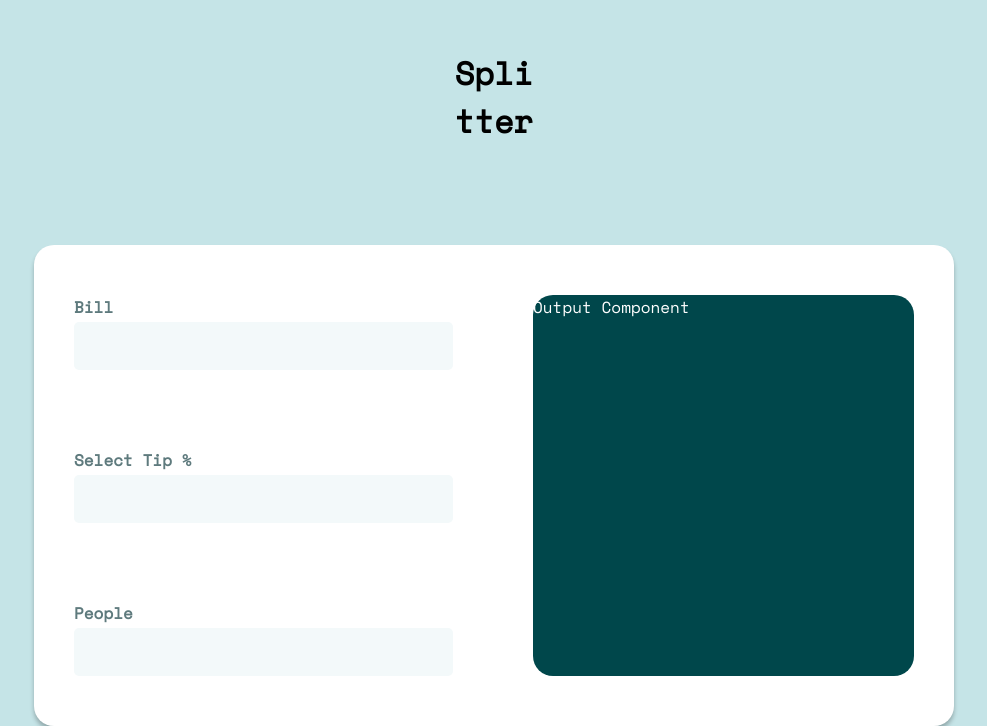
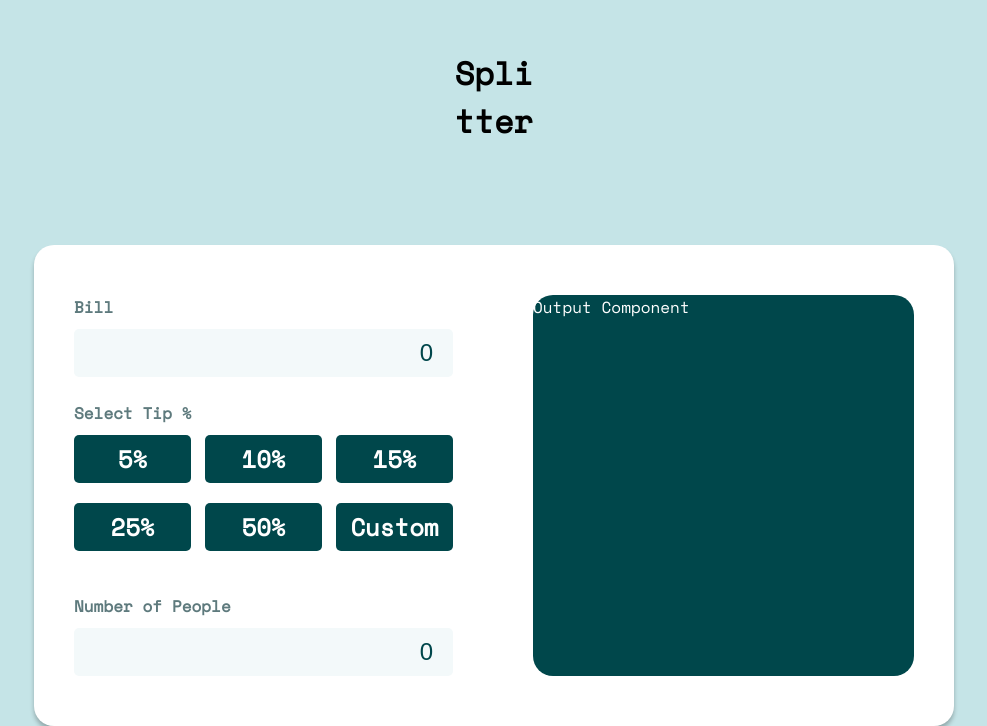
Before and after one commit to Mitch4sho/Tip-calculator, a React (Create React App) app: page / in a window 1280 px wide. Shown: the part 114-840 px from the top of the page, without its empty margins (146-1133 px from the left). Built offline with nearby package versions, Linux system fonts and the light colour scheme; the HTML template or start-up script is replaced by a standard one.

Commit message:
refactor select tip component

```diff
--- a/src/App.js
+++ b/src/App.js
@@ -1,6 +1,6 @@
-import React, { useState } from 'react';
-import Bill from './components/Bill component/Bill';
-import Output from './components/Output component/Output';
+import React, { useState } from "react";
+import Bill from "./components/Bill component/Bill";
+import Output from "./components/Output component/Output";
 
 function App() {
   const [bill, setBill] = useState(0);
@@ -8,25 +8,25 @@ function App() {
   const [people, setPeople] = useState(0);
 
   const handleBillUpdate = () => {
-    console.log('bill updated')
-  }
+    console.log("bill updated");
+  };
 
-  const handleTipUpdate = () => {
-    console.log('tip updated')
-  }
+  const handleTipUpdate = (value) => {
+    console.log("tip updated", value);
+  };
 
   const handlePeopleUpdate = () => {
-    console.log('People updated')
-  }
+    console.log("People updated");
+  };
 
   return (
-    <div className='app'>
-      <div className='header'>
+    <div className="app">
+      <div className="header">
         <h1>Spli</h1>
         <h1>tter</h1>
       </div>
       <div className="container">
-        <Bill />
+        <Bill onTipUpdate={handleTipUpdate} />
         <Output />
       </div>
     </div>
--- a/src/components/Bill component/Bill.css
+++ b/src/components/Bill component/Bill.css
@@ -6,7 +6,7 @@ input::-webkit-inner-spin-button {
 }
 
 /* Firefox */
-input[type=number] {
+input[type="number"] {
   -moz-appearance: textfield;
 }
 
@@ -18,31 +18,68 @@ input[type=number] {
   width: 379px;
 }
 
-.form-control label {
-    font-family: 'Space Mono';
+label {
+  font-family: "Space Mono";
   height: 24px;
   font-size: 16px;
-    color: #5E7A7D;
+  color: #5e7a7d;
   font-weight: 700;
   font-style: normal;
   line-height: 24px;
 }
 
-.form-control input {
+.form-control input[type="number"] {
   display: flex;
   justify-content: flex-end;
   width: 379px;
   height: 48px;
-    margin-top: 3px;
-    background-color: #F3F9FA;
-    color: #00474B;
+  margin-top: 10px;
+  padding-right: 20px;
+  background-color: #f3f9fa;
+  color: #00474b;
   border-radius: 5px;
   border: none;
   font-size: 24px;
   text-align: right;
+  cursor: pointer;
+}
+
+.form-control input[type="number"]:hover {
+  border: 1px solid #26c2ae;
 }
 
 .form-control.form-bill {
   display: flex;
   flex-direction: column;
 }
+
+.tip-selection {
+  display: flex;
+  flex-wrap: wrap;
+  justify-content: space-between;
+  margin-top: 10px;
+}
+
+.form-control input[type="button"]:hover {
+  background-color: #9fe8df;
+  color: #00474b;
+}
+
+.form-control input[type="button"]:focus {
+  background-color: #26c2ae;
+  color: #00474b;
+}
+
+.form-control input[type="button"] {
+  width: 117px;
+  height: 48px;
+  margin-bottom: 20px;
+  background-color: #00474b;
+  color: #ffff;
+  font-family: "Space Mono";
+  font-size: 24px;
+  font-weight: bold;
+  border: none;
+  border-radius: 5px;
+  cursor: pointer;
+}
--- a/src/components/Bill component/Bill.js
+++ b/src/components/Bill component/Bill.js
@@ -1,23 +1,44 @@
-import React from 'react';
-import './Bill.css';
+import React, { useState } from "react";
+import "./Bill.css";
+import TipButton from "./TipButton";
 
-const Bill = () => {
+const Bill = ({ onTipUpdate }) => {
+  const [billVal, setBillVal] = useState(0);
+  const [peopleVal, setPeopleVal] = useState(0);
+
   return (
-        <form className='bill-form'>
+    <form className="bill-form">
       <div className="form-control form-bill">
         <label>Bill</label>
-                <input type="number"/>
+        <input
+          type="number"
+          value={billVal}
+          placeholder="Enter bill amount"
+          onChange={(e) => setBillVal(e.target.value)}
+        />
       </div>
       <div className="form-control">
         <label>Select Tip %</label>
-                <input type="number" min='1' max='10000' />
+        <ul className="tip-selection">
+          <TipButton value={5} onClick={onTipUpdate} />
+          <TipButton value={10} onClick={onTipUpdate} />
+          <TipButton value={15} onClick={onTipUpdate} />
+          <TipButton value={25} onClick={onTipUpdate} />
+          <TipButton value={50} onClick={onTipUpdate} />
+          <input className="Custom" type="button" value="Custom" />
+        </ul>
       </div>
       <div className="form-control">
-                <label>People</label>
-                <input type="number" min='1' max='10000' />
+        <label>Number of People</label>
+        <input
+          type="number"
+          value={peopleVal}
+          placeholder="Enter people"
+          onChange={(e) => setPeopleVal(e.target.value)}
+        />
       </div>
     </form>
-    )
-}
+  );
+};
 
 export default Bill;
--- a/src/components/Bill component/TipButton.js
+++ b/src/components/Bill component/TipButton.js
@@ -0,0 +1,16 @@
+import React from "react";
+
+const TipButton = ({ value, onClick }) => {
+  return (
+    <div>
+      <input
+        className="btn"
+        type="button"
+        value={`${value}%`}
+        onClick={() => onClick(value)}
+      />
+    </div>
+  );
+};
+
+export default TipButton;
```
Lines whose indentation alone changed are shown as unchanged.
